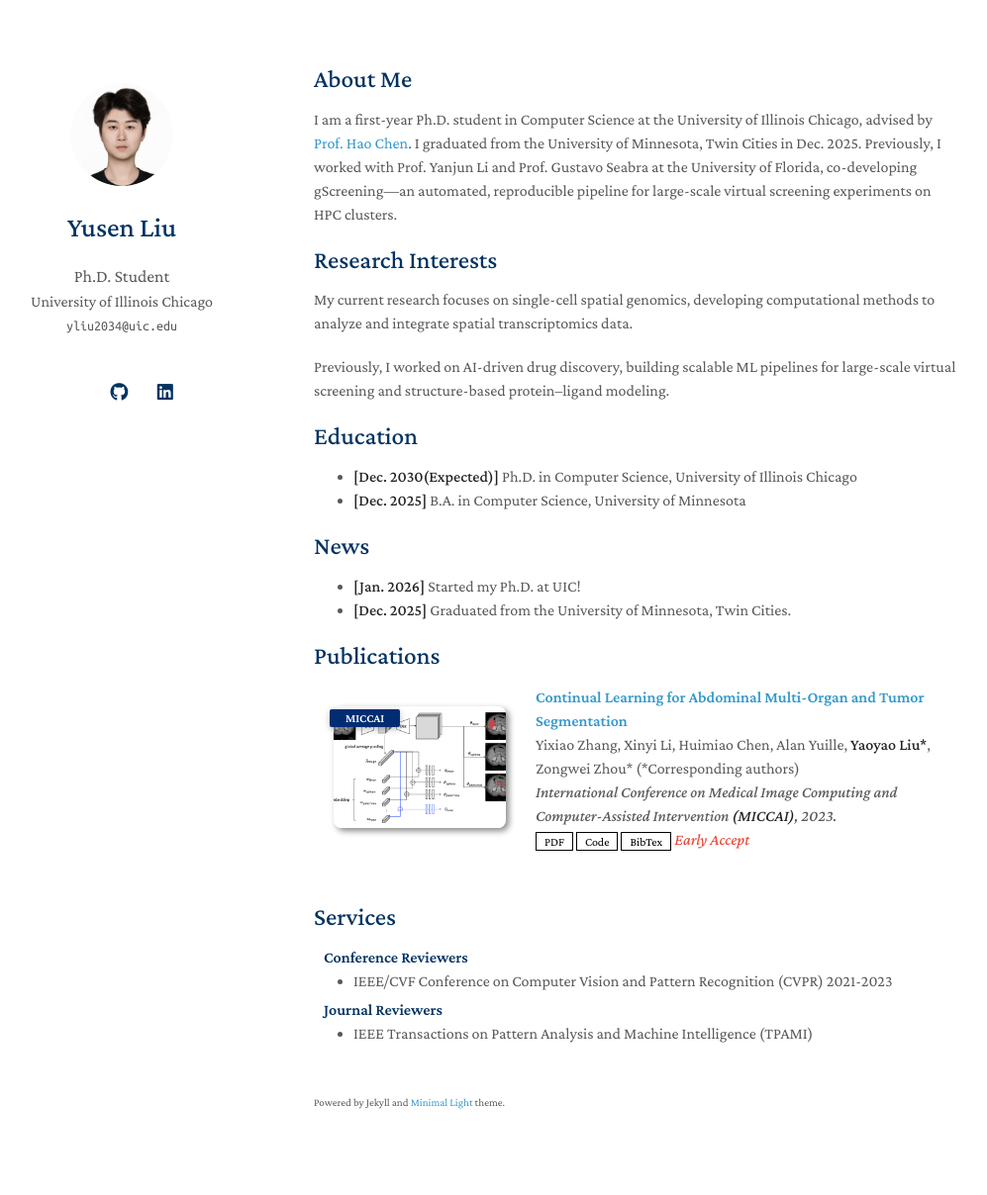
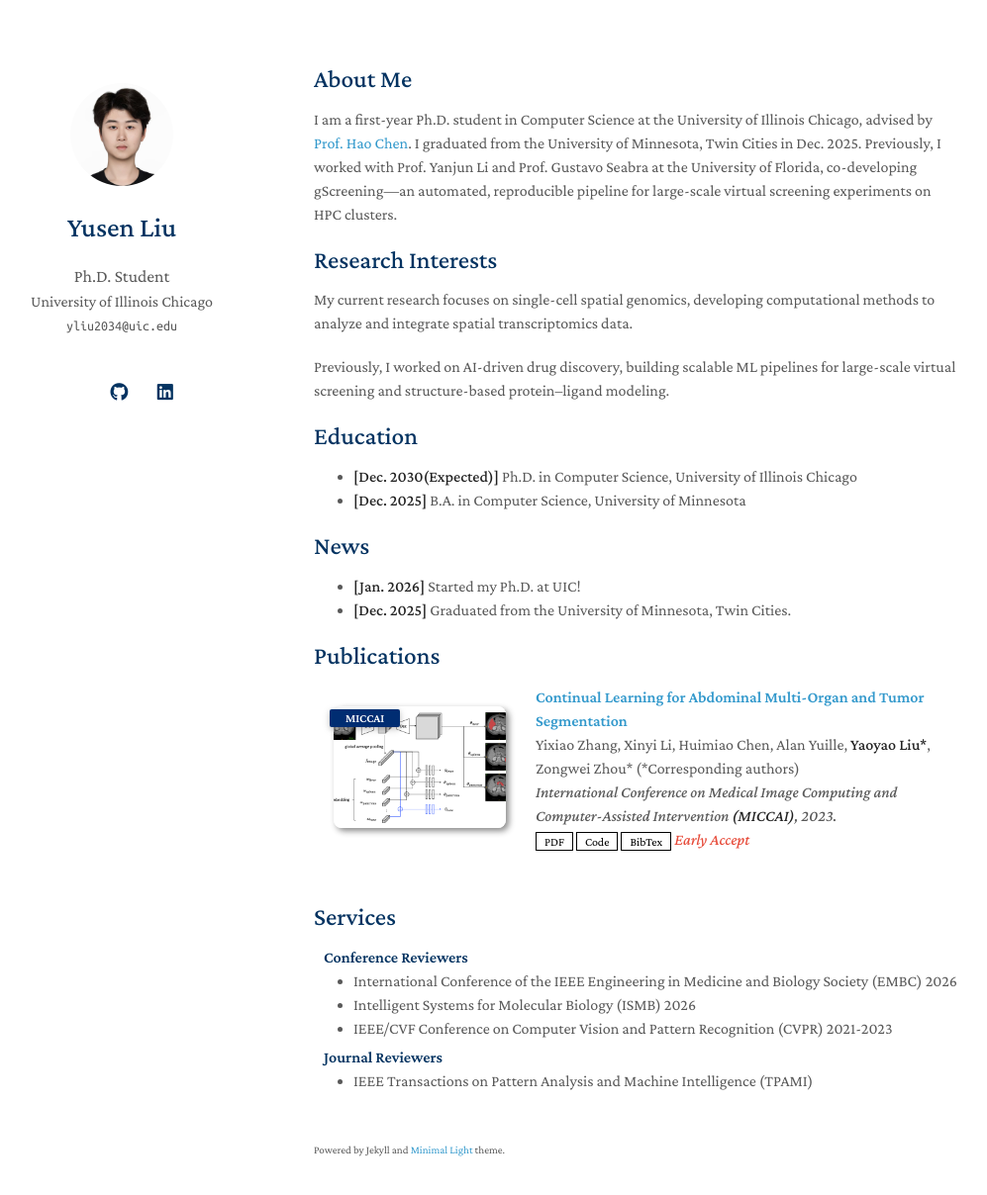
Before and after one commit to Lou1s-Lau/louislau.github.io, a Jekyll site: the page built from index.md, in a window 1280 px wide and 1243 px high. Shown: the top 1208 px of the window at 99% size, without its empty margins (153-1150 px from the left). Built offline with Jekyll 4.4.1, drawn with Linux system fonts in a browser that asks for light colours; a style sheet for code colours, icons or effects is not loaded; our own code applies the rules of GitHub Pages for plain Markdown files.

Commit message:
Add upcoming conference links to services.md

```diff
--- a/_includes/services.md
+++ b/_includes/services.md
@@ -3,6 +3,8 @@
 <h4 style="margin:0 10px 0;">Conference Reviewers</h4>
 
 <ul style="margin:0 0 5px;">
+  <li><a href="https://embc.embs.org/2026/"><autocolor>International Conference of the IEEE Engineering in Medicine and Biology Society (EMBC) 2026</autocolor></a></li>
+  <li><a href="https://www.iscb.org/ismb2026/"><autocolor>Intelligent Systems for Molecular Biology (ISMB) 2026</autocolor></a></li>
   <li><a href="http://cvpr2023.thecvf.com/"><autocolor>IEEE/CVF Conference on Computer Vision and Pattern Recognition (CVPR) 2021-2023</autocolor></a></li>
 </ul>
 
```
